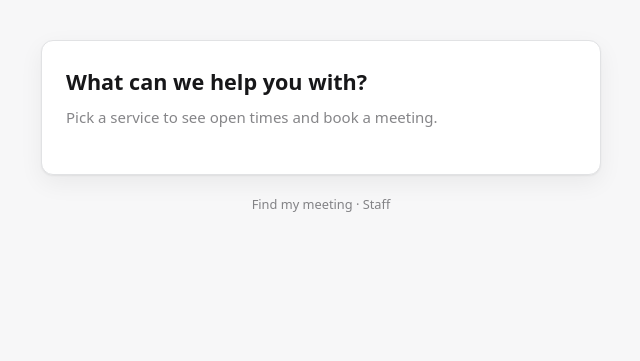
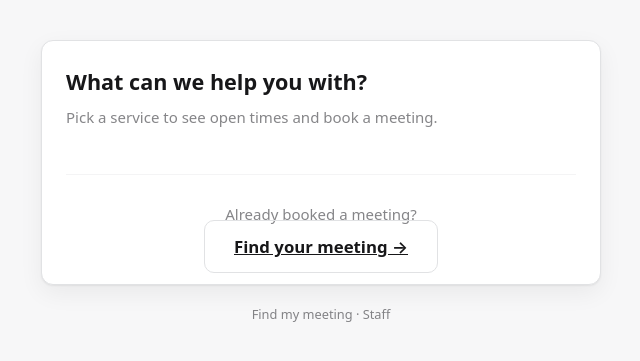
Before and after one commit to botikal/basic-meeting-scheduler, a Django app: template scheduling/templates/scheduling/landing.html in a window 1280 px wide. Shown: the top 361 px of the page, without its empty margins (319-959 px from the left). Run offline with Django 5.2, Linux system fonts and the light colour scheme; the template is opened without the code that fills it, so the values that code supplies are empty; parts of the project's set-up code (start-up, migrations or seed data) failed here and were passed over.

Commit message:
Add a larger, more visible "Find your meeting" button to the landing page
The only way in was a small text link in the footer, easy to miss.
Landing is the highest-traffic entry point, so it's the natural place
to split "I'm new, help me book" from "I already booked, let me find
it" - kept the footer link too, for persistent access from any page.

Co-Authored-By: Claude Sonnet 5 <noreply@anthropic.com>

```diff
--- a/scheduling/templates/scheduling/landing.html
+++ b/scheduling/templates/scheduling/landing.html
@@ -14,4 +14,9 @@
       </a>
     {% endfor %}
   </div>
+
+  <section class="block landing-find">
+    <p class="muted">Already booked a meeting?</p>
+    <a class="btn btn--ghost" href="{% url 'scheduling:find' %}">Find your meeting &rarr;</a>
+  </section>
 {% endblock %}
--- a/static/style.css
+++ b/static/style.css
@@ -397,3 +397,6 @@ a.cal-day--staff.is-selected {
 .service-card strong { font-size: 1.05rem; }
 .service-card:hover { border-color: var(--accent); }
 .service-card:hover strong { color: var(--accent); }
+
+.landing-find { text-align: center; }
+.landing-find .btn { font-size: 1.05rem; padding: .85rem 1.8rem; }
```
Also changed, not shown: tests/test_pages.py (+5 -0 lines).
